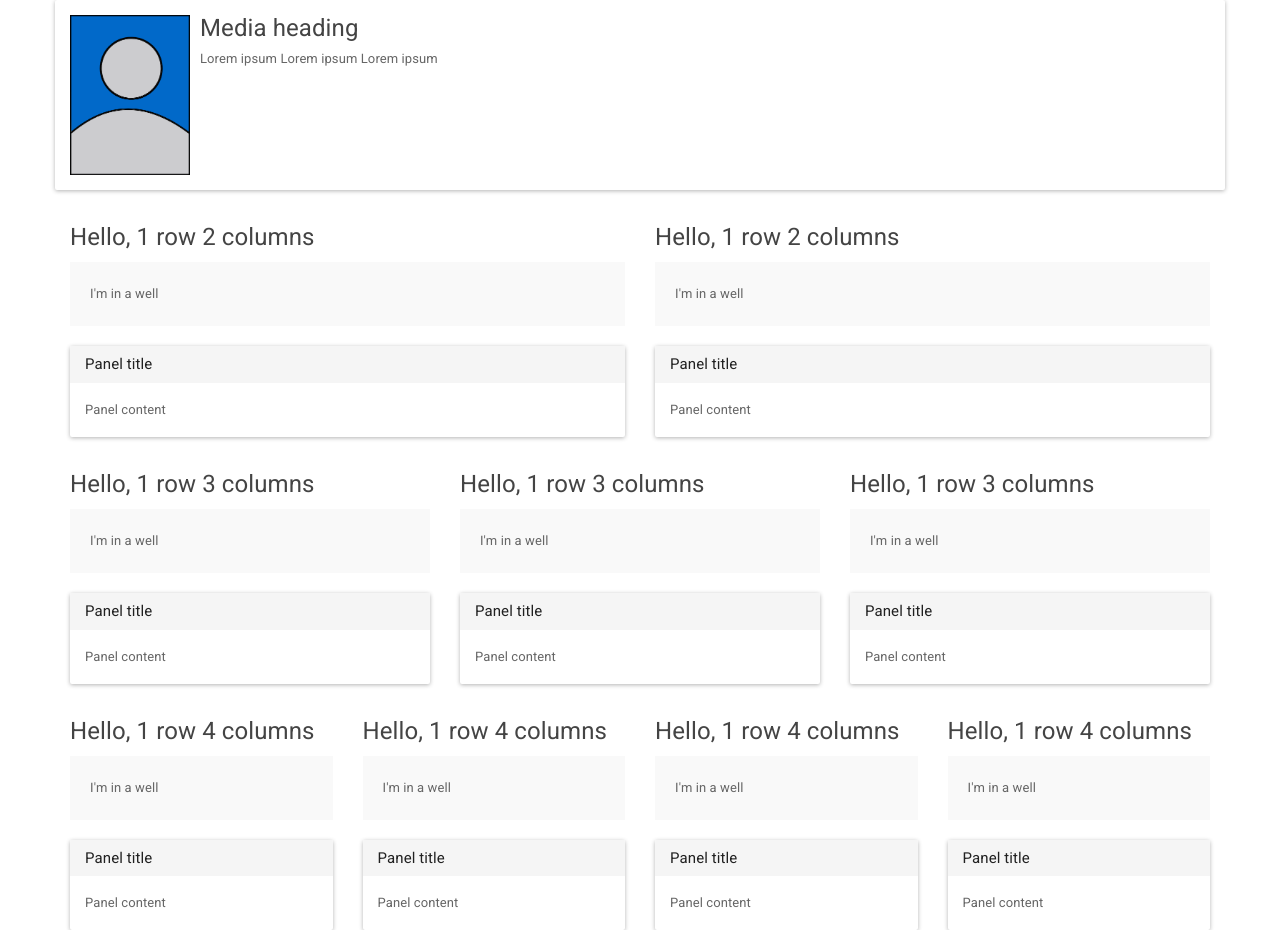
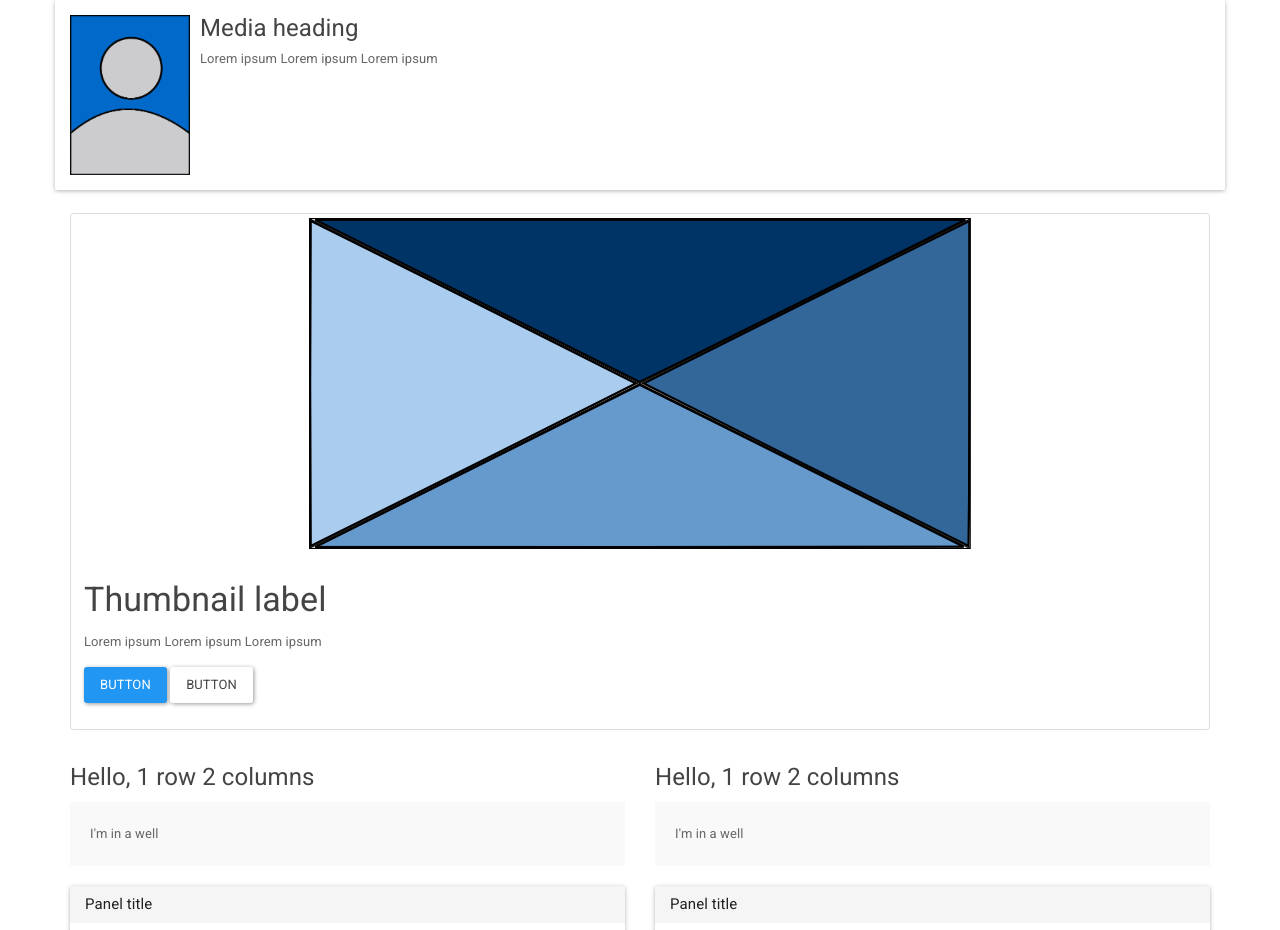
Before and after one commit to kukuhsain/learn-bootstrap-sass, a website: page index.html in a window 1280 px wide. Shown: the part 296-1226 px from the top of the page. Drawn offline with Linux system fonts and the light colour scheme.

Commit message:
Add thumbnail class to index.html

```diff
--- a/index.html
+++ b/index.html
@@ -33,6 +33,7 @@
             Panel content
           </div>
         </div>
+
         <div class="panel panel-default">
           <div class="panel-body">
             <div class="media">
@@ -47,6 +48,15 @@
               </div>
             </div>
           </div>
+        </div>
+      </div>
+
+      <div class="thumbnail">
+        <img src="/images/small-landscape.png">
+        <div class="caption">
+          <h3>Thumbnail label</h3>
+          <p>Lorem ipsum Lorem ipsum Lorem ipsum</p>
+          <p><a href="#" class="btn btn-primary" role="button">Button</a> <a href="#" class="btn btn-default" role="button">Button</a></p>
         </div>
       </div>
 
```
